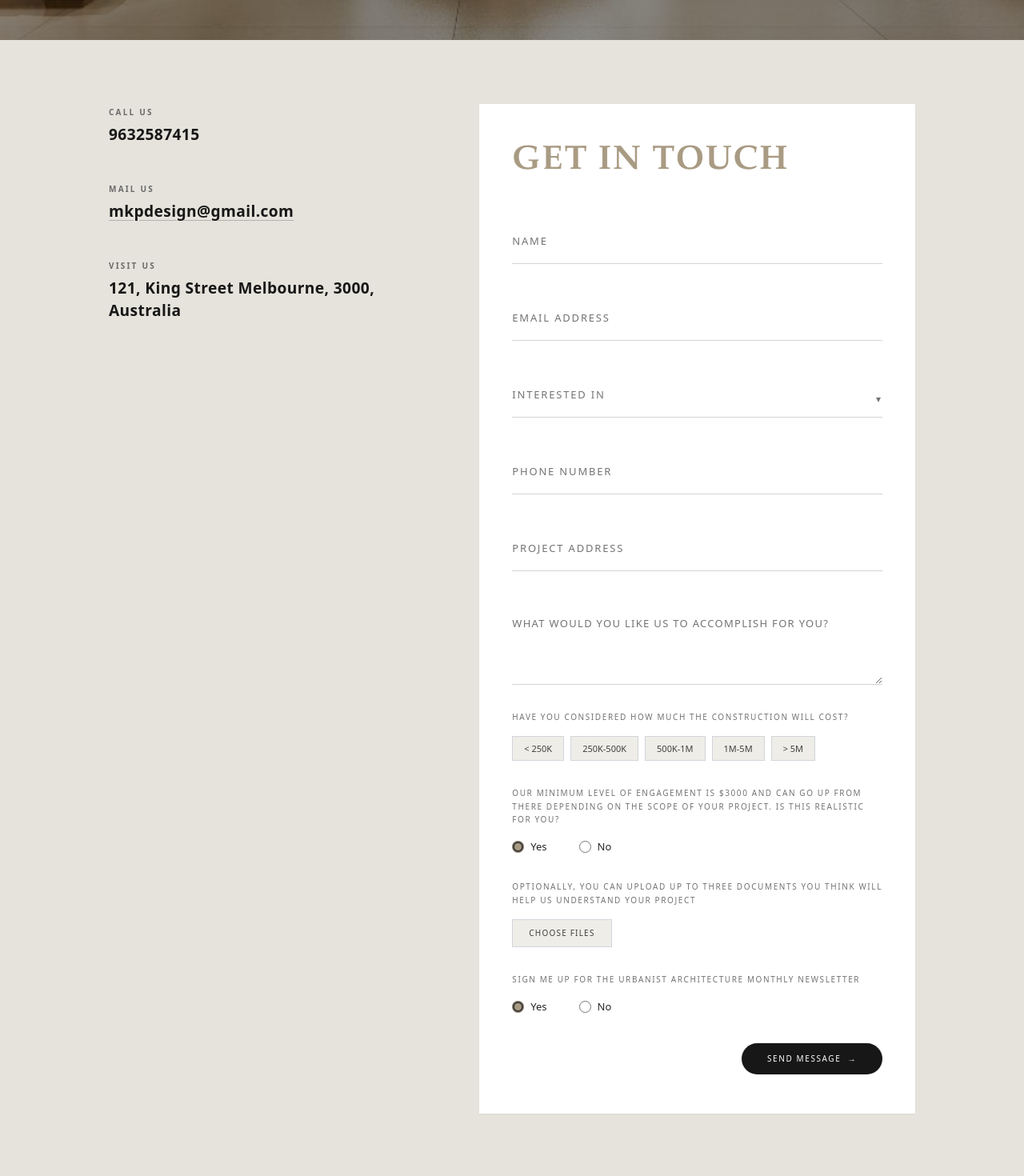
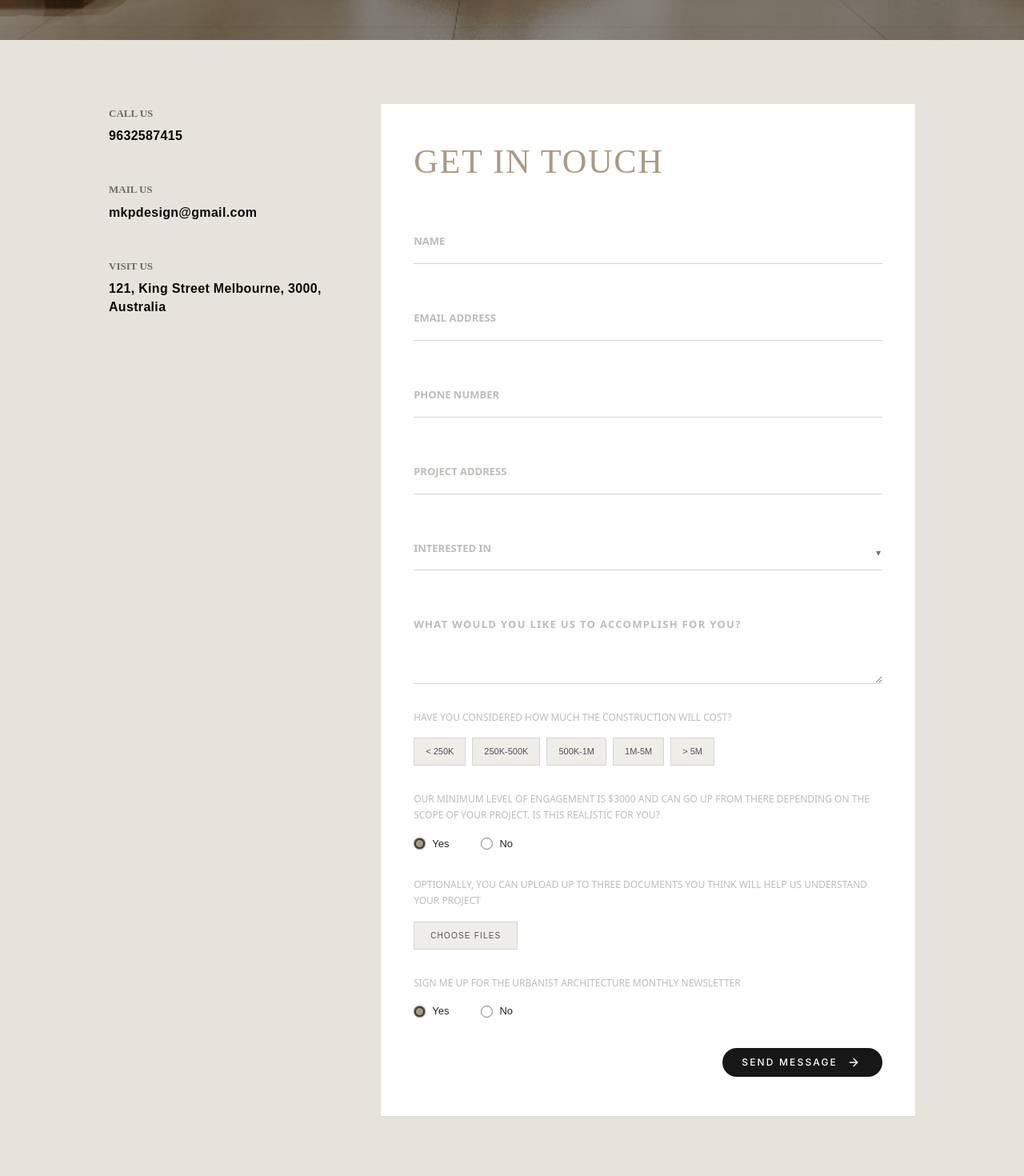
Before and after one commit to muzammilshahzad894/mkp-website, a Nuxt app: page /contact in a window 1280 px wide. Shown: the part 750-2220 px from the top of the page at 80% size. Built offline with nearby package versions, Linux system fonts and the light colour scheme.

Commit message:
improve contact page

```diff
--- a/app/components/common/AppButton.vue
+++ b/app/components/common/AppButton.vue
@@ -44,7 +44,7 @@ const props = defineProps({
   variant: {
     type: String,
     default: 'onDark',
-    validator: (v) => ['onDark', 'onLight'].includes(v)
+    validator: (v) => ['onDark', 'onLight', 'darkSolid'].includes(v)
   }
 })
 
@@ -54,6 +54,9 @@ const btnClass = computed(() => {
   if (props.variant === 'onLight') {
     return `${base} border border-neutral-800/90 text-neutral-800 hover:bg-neutral-900/[0.04] focus-visible:outline-neutral-800/60`
   }
+  if (props.variant === 'darkSolid') {
+    return `${base} bg-neutral-900 text-white hover:bg-neutral-600 focus-visible:outline-neutral-900`
+  }
   return `${base} border border-white/90 text-white hover:bg-white/10 focus-visible:outline-white/80`
 })
 </script>
--- a/app/components/contact/ContactForm.vue
+++ b/app/components/contact/ContactForm.vue
@@ -5,86 +5,61 @@
   >
     <div class="mx-auto w-full max-w-[min(100%,85vw,1400px)] px-5 sm:px-8 md:px-10">
       <div
-        class="grid grid-cols-1 gap-12 lg:grid-cols-[minmax(0,0.95fr)_minmax(0,1.35fr)] lg:items-start lg:gap-14 xl:gap-20"
+        class="grid grid-cols-1 gap-12 lg:grid-cols-[minmax(0,0.70fr)_minmax(0,1.60fr)] lg:items-start"
       >
         <!-- Left: contact info -->
         <div class="flex flex-col gap-11 lg:gap-12 lg:pt-1">
-          <div>
-            <p class="info-label">Call us</p>
-            <p class="info-value">9632587415</p>
-          </div>
-          <div>
-            <p class="info-label">Mail us</p>
-            <p class="info-value">
+          <div v-for="item in contactInfo" :key="item.label">
+            <p class="font-abaya text-[13px] font-semibold uppercase text-[#6b6b6b] leading-tight m-0">
+              {{ item.label }}
+            </p>
+            <p class="mt-2 font-poppins font-semibold tracking-[0.02em] leading-[1.45] text-[#090907] mb-0">
               <a
-                href="mailto:mkpdesign@gmail.com"
-                class="underline decoration-neutral-500/45 underline-offset-[0.2em] transition hover:decoration-neutral-900"
-              >mkpdesign@gmail.com</a>
-            </p>
-          </div>
-          <div>
-            <p class="info-label">Visit us</p>
-            <p class="info-value">
-              121, King Street Melbourne, 3000, Australia
+                v-if="item.href"
+                :href="item.href"
+              >{{ item.value }}</a>
+              <template v-else>{{ item.value }}</template>
             </p>
           </div>
         </div>
 
-        <!-- Right: form -->
-        <div
-          class="border border-solid border-white bg-white px-6 py-9 shadow-sm sm:px-9 sm:py-11 md:px-10 md:py-12"
-        >
+        <!-- Right: form card -->
+        <div class="border border-white bg-white px-6 py-9 shadow-sm sm:px-9 sm:py-11 md:px-10 md:py-12">
           <h2
             id="get-in-touch-heading"
-            class="heading-get-in-touch"
+            class="font-abaya text-[clamp(2rem,3.8vw,2.65rem)] uppercase tracking-[0.04em] text-[#a99b83] m-0 leading-[1.1]"
           >
             Get in touch
           </h2>
 
           <form class="mt-9 space-y-7 md:mt-10 md:space-y-8" @submit.prevent="onSubmit">
-            <!-- Full-width stack; floating labels -->
-            <div class="float-field">
+
+            <!-- Floating text inputs -->
+            <div v-for="field in textFields" :key="field.id" class="float-field">
               <input
-                id="contact-name"
-                v-model="form.name"
-                type="text"
-                name="name"
-                autocomplete="name"
+                :id="field.id"
+                v-model="form[field.key]"
+                :type="field.type"
+                :name="field.key"
+                :autocomplete="field.autocomplete"
                 class="float-input"
-                @focus="setFocus('name', true)"
-                @blur="setFocus('name', false)"
+                @focus="setFocus(field.key, true)"
+                @blur="setFocus(field.key, false)"
               >
               <label
-                for="contact-name"
+                :for="field.id"
                 class="float-label"
-                :class="{ 'float-label--up': isUp('name') }"
-              >Name</label>
+                :class="{ 'float-label--up': isUp(field.key) }"
+              >{{ field.label }}</label>
             </div>
 
-            <div class="float-field">
-              <input
-                id="contact-email"
-                v-model="form.email"
-                type="email"
-                name="email"
-                autocomplete="email"
-                class="float-input"
-                @focus="setFocus('email', true)"
-                @blur="setFocus('email', false)"
-              >
-              <label
-                for="contact-email"
-                class="float-label"
-                :class="{ 'float-label--up': isUp('email') }"
-              >Email address</label>
-            </div>
-
-            <div class="float-field float-field--select">
+            <!-- Select -->
+            <div class="relative pt-[10px]">
               <select
                 id="contact-interest"
                 v-model="form.interest"
                 name="interest"
-                class="float-input float-input--select"
+                class="block w-full pb-[10px] pt-[22px] pr-7 border-0 border-b border-[#d4d4d4] rounded-none bg-transparent font-poppins text-sm text-neutral-900 outline-none appearance-none cursor-pointer transition-colors duration-[180ms] focus:border-b-neutral-900"
                 @focus="setFocus('interest', true)"
                 @blur="setFocus('interest', false)"
               >
@@ -100,73 +75,39 @@
                 class="float-label"
                 :class="{ 'float-label--up': isUp('interest') }"
               >Interested in</label>
-              <span class="float-chevron" aria-hidden="true">▾</span>
+              <span class="absolute right-0.5 bottom-[14px] text-xs text-neutral-500 pointer-events-none" aria-hidden="true">▾</span>
             </div>
 
-            <div class="float-field">
-              <input
-                id="contact-phone"
-                v-model="form.phone"
-                type="tel"
-                name="phone"
-                autocomplete="tel"
-                class="float-input"
-                @focus="setFocus('phone', true)"
-                @blur="setFocus('phone', false)"
-              >
-              <label
-                for="contact-phone"
-                class="float-label"
-                :class="{ 'float-label--up': isUp('phone') }"
-              >Phone number</label>
-            </div>
-
-            <div class="float-field">
-              <input
-                id="contact-address"
-                v-model="form.address"
-                type="text"
-                name="address"
-                autocomplete="street-address"
-                class="float-input"
-                @focus="setFocus('address', true)"
-                @blur="setFocus('address', false)"
-              >
-              <label
-                for="contact-address"
-                class="float-label"
-                :class="{ 'float-label--up': isUp('address') }"
-              >Project address</label>
-            </div>
-
-            <div class="float-field float-field--textarea">
+            <!-- Message textarea -->
+            <div class="relative pt-[10px]">
               <textarea
                 id="contact-message"
                 v-model="form.message"
                 name="message"
                 rows="3"
-                class="float-input float-input--textarea"
+                class="block w-full min-h-[100px] pb-[10px] pt-[22px] border-0 border-b border-[#d4d4d4] rounded-none bg-transparent font-poppins text-sm text-neutral-900 outline-none appearance-none resize-y leading-[1.55] transition-colors duration-[180ms] focus:border-b-neutral-900"
                 @focus="setFocus('message', true)"
                 @blur="setFocus('message', false)"
               />
               <label
                 for="contact-message"
-                class="float-label float-label--multiline"
+                class="float-label max-w-[95%] tracking-[0.1em]"
                 :class="{ 'float-label--up': isUp('message') }"
               >What would you like us to accomplish for you?</label>
             </div>
 
+            <!-- Budget -->
             <div>
-              <p class="form-question">
-                Have you considered how much the construction will cost?
-              </p>
+              <p class="form-question">Have you considered how much the construction will cost?</p>
               <div class="mt-4 flex flex-wrap gap-2">
                 <button
                   v-for="opt in budgetOptions"
                   :key="opt"
                   type="button"
-                  class="budget-pill"
-                  :class="{ 'budget-pill--active': form.budget === opt }"
+                  class="px-[14px] py-2 border rounded-none bg-[#efede8] font-poppins text-[11px] font-normal text-neutral-600 cursor-pointer transition-colors duration-150 hover:border-[#9ca3af]"
+                  :class="form.budget === opt
+                    ? 'border-[#a99b83] shadow-[0_0_0_1px_rgba(169,155,131,0.35)]'
+                    : 'border-[#d1d5db]'"
                   @click="form.budget = opt"
                 >
                   {{ opt }}
@@ -174,28 +115,24 @@
               </div>
             </div>
 
-            <fieldset class="fieldset-reset">
+            <!-- Engagement radio -->
+            <fieldset class="m-0 p-0 border-0 min-w-0">
               <legend class="form-question">
                 Our minimum level of engagement is $3000 and can go up from there depending on the scope of your project. Is this realistic for you?
               </legend>
               <div class="mt-4 flex gap-10">
-                <label class="radio-label">
-                  <input v-model="form.engagementOk" type="radio" name="engagement" :value="true" class="radio-dot">
-                  Yes
-                </label>
-                <label class="radio-label">
-                  <input v-model="form.engagementOk" type="radio" name="engagement" :value="false" class="radio-dot">
-                  No
+                <label v-for="opt in yesNoOptions" :key="String(opt.value)" class="inline-flex items-center gap-2 font-poppins text-[13px] text-neutral-800 cursor-pointer select-none">
+                  <input v-model="form.engagementOk" type="radio" name="engagement" :value="opt.value" class="w-[15px] h-[15px] accent-[#a99b83] cursor-pointer shrink-0 m-0">
+                  {{ opt.label }}
                 </label>
               </div>
             </fieldset>
 
+            <!-- File upload -->
             <div>
-              <p class="form-question">
-                Optionally, you can upload up to three documents you think will help us understand your project
-              </p>
+              <p class="form-question">Optionally, you can upload up to three documents you think will help us understand your project</p>
               <div class="mt-4">
-                <label class="upload-btn">
+                <label class="inline-block px-5 py-[9px] border border-[#d1d5db] rounded-none bg-[#efede8] font-poppins text-[10px] font-medium uppercase tracking-[0.12em] text-neutral-600 cursor-pointer transition-colors duration-150 hover:border-[#9ca3af]">
                   <span>Choose files</span>
                   <input
                     type="file"
@@ -205,33 +142,28 @@
                     @change="onFiles"
                   >
                 </label>
-                <p v-if="fileNames.length" class="mt-2 font-poppins text-xs text-neutral-500">
+                <p v-if="fileNames.length" class="mt-2 font-[Poppins,ui-sans-serif,system-ui,sans-serif] text-xs text-neutral-500">
                   {{ fileNames.join(', ') }}
                 </p>
               </div>
             </div>
 
-            <fieldset class="fieldset-reset">
-              <legend class="form-question">
-                Sign me up for the Urbanist Architecture monthly newsletter
-              </legend>
+            <!-- Newsletter radio -->
+            <fieldset class="m-0 p-0 border-0 min-w-0">
+              <legend class="form-question">Sign me up for the Urbanist Architecture monthly newsletter</legend>
               <div class="mt-4 flex gap-10">
-                <label class="radio-label">
-                  <input v-model="form.newsletter" type="radio" name="newsletter" :value="true" class="radio-dot">
-                  Yes
-                </label>
-                <label class="radio-label">
-                  <input v-model="form.newsletter" type="radio" name="newsletter" :value="false" class="radio-dot">
-                  No
+                <label v-for="opt in yesNoOptions" :key="String(opt.value)" class="inline-flex items-center gap-2 font-poppins text-[13px] text-neutral-800 cursor-pointer select-none">
+                  <input v-model="form.newsletter" type="radio" name="newsletter" :value="opt.value" class="w-[15px] h-[15px] accent-[#a99b83] cursor-pointer shrink-0 m-0">
+                  {{ opt.label }}
                 </label>
               </div>
             </fieldset>
 
+            <!-- Submit -->
             <div class="flex justify-end pt-1">
-              <button type="submit" class="submit-btn">
-                <span>Send message</span>
-                <span aria-hidden="true">→</span>
-              </button>
+              <AppButton type="submit" variant="darkSolid">
+                Send message
+              </AppButton>
             </div>
           </form>
         </div>
@@ -241,7 +173,27 @@
 </template>
 
 <script setup>
+import AppButton from '../common/AppButton.vue'
+
 const budgetOptions = ['< 250K', '250K-500K', '500K-1M', '1M-5M', '> 5M']
+
+const yesNoOptions = [
+  { label: 'Yes', value: true },
+  { label: 'No', value: false },
+]
+
+const contactInfo = [
+  { label: 'Call us', value: '9632587415' },
+  { label: 'Mail us', value: 'mkpdesign@gmail.com', href: 'mailto:mkpdesign@gmail.com' },
+  { label: 'Visit us', value: '121, King Street Melbourne, 3000, Australia' },
+]
+
+const textFields = [
+  { id: 'contact-name',    key: 'name',    type: 'text',  label: 'Name',           autocomplete: 'name' },
+  { id: 'contact-email',   key: 'email',   type: 'email', label: 'Email address',  autocomplete: 'email' },
+  { id: 'contact-phone',   key: 'phone',   type: 'tel',   label: 'Phone number',   autocomplete: 'tel' },
+  { id: 'contact-address', key: 'address', type: 'text',  label: 'Project address', autocomplete: 'street-address' },
+]
 
 const form = reactive({
   name: '',
@@ -252,7 +204,7 @@ const form = reactive({
   message: '',
   budget: '',
   engagementOk: true,
-  newsletter: true
+  newsletter: true,
 })
 
 const focus = reactive({
@@ -261,115 +213,53 @@ const focus = reactive({
   interest: false,
   phone: false,
   address: false,
-  message: false
+  message: false,
 })
 
 const fileNames = ref([])
 
-function setFocus (key, value) {
+function setFocus(key, value) {
   focus[key] = value
 }
 
-function isUp (key) {
-  if (focus[key]) {
-    return true
-  }
+function isUp(key) {
+  if (focus[key]) return true
   const v = form[key]
-  if (typeof v === 'string') {
-    return v.trim().length > 0
-  }
-  return false
+  return typeof v === 'string' ? v.trim().length > 0 : false
 }
 
-function onFiles (e) {
-  const files = Array.from(e.target.files || []).slice(0, 3)
-  fileNames.value = files.map((f) => f.name)
+function onFiles(e) {
+  fileNames.value = Array.from(e.target.files ?? []).slice(0, 3).map(f => f.name)
 }
 
-function onSubmit () {
+function onSubmit() {
   // Wire to API or form service when ready
 }
 </script>
 
 <style scoped>
-/* ─── Left column ─── */
-.info-label {
-  font-family: 'Poppins', ui-sans-serif, system-ui, sans-serif;
-  font-size: 10px;
-  font-weight: 600;
-  text-transform: uppercase;
-  letter-spacing: 0.22em;
-  color: #6b6b6b;
-  margin: 0;
-  line-height: 1.2;
-}
-
-.info-value {
-  margin-top: 8px;
-  font-family: 'Poppins', ui-sans-serif, system-ui, sans-serif;
-  font-size: clamp(1.05rem, 1.5vw, 1.25rem);
-  font-weight: 600;
-  letter-spacing: 0.02em;
-  line-height: 1.45;
-  color: #171717;
-  margin-bottom: 0;
-}
-
-/* ─── Card title ─── */
-.heading-get-in-touch {
-  font-family: 'Abhaya Libre', 'Palatino Linotype', Georgia, serif;
-  font-size: clamp(2rem, 3.8vw, 2.65rem);
-  font-weight: 600;
-  text-transform: uppercase;
-  letter-spacing: 0.04em;
-  color: #a99b83;
-  margin: 0;
-  line-height: 1.1;
-}
-
-/* ─── Floating fields ─── */
-.float-field {
-  position: relative;
-  padding-top: 10px;
-}
-
-.float-field--select {
-  padding-top: 10px;
-}
-
+/* ─── Floating label shared styles ───
+   Kept as minimal scoped CSS since Tailwind can't handle
+   sibling-state transitions or dynamic top/font-size tweens cleanly. */
 .float-input {
   display: block;
   width: 100%;
   padding: 22px 0 10px;
-  margin: 0;
-  border: none !important;
-  border-bottom: 1px solid #d4d4d4 !important;
+  border: none;
+  border-bottom: 1px solid #d4d4d4;
   border-radius: 0;
   background: transparent;
   font-family: 'Poppins', ui-sans-serif, system-ui, sans-serif;
   font-size: 14px;
-  font-weight: 400;
   color: #171717;
-  outline: none !important;
-  box-shadow: none !important;
+  outline: none;
+  box-shadow: none;
   -webkit-appearance: none;
   appearance: none;
   transition: border-color 0.18s ease;
 }
-
 .float-input:focus {
-  border-bottom-color: #171717 !important;
-}
-
-.float-input--select {
-  padding-right: 28px;
-  cursor: pointer;
-}
-
-.float-input--textarea {
-  min-height: 100px;
-  resize: vertical;
-  line-height: 1.55;
+  border-bottom-color: #171717;
 }
 
 .float-label {
@@ -378,155 +268,34 @@ function onSubmit () {
   top: 28px;
   font-family: 'Poppins', ui-sans-serif, system-ui, sans-serif;
   font-size: 13px;
-  font-weight: 400;
+  font-weight: 600;
   text-transform: uppercase;
-  letter-spacing: 0.14em;
-  color: #737373;
+  color: #938F8899;
   pointer-events: none;
   line-height: 1.2;
   transform-origin: left top;
-  transition:
-    top 0.2s ease,
-    font-size 0.2s ease,
-    letter-spacing 0.2s ease,
-    color 0.2s ease;
+  transition: top 0.2s ease, font-size 0.2s ease, letter-spacing 0.2s ease, color 0.2s ease;
+}
+.float-label--up {
+  top: 2px;
+  font-size: 12px;
+  font-weight: 600;
+  color: #746c5e99;
 }
 
-.float-label--multiline {
-  top: 26px;
-  max-width: 95%;
-  letter-spacing: 0.1em;
+/* Wrapper for text inputs */
+.float-field {
+  position: relative;
+  padding-top: 10px;
 }
 
-.float-label--up {
-  top: 2px;
-  font-size: 10px;
-  font-weight: 500;
-  letter-spacing: 0.2em;
-  color: #6b6b6b;
-}
-
-.float-label--up.float-label--multiline {
-  top: 0;
-}
-
-.float-chevron {
-  position: absolute;
-  right: 2px;
-  bottom: 14px;
-  font-size: 12px;
-  color: #737373;
-  pointer-events: none;
-}
-
-/* ─── Static question blocks ─── */
 .form-question {
-  width: 100%;
   margin: 0;
   font-family: 'Poppins', ui-sans-serif, system-ui, sans-serif;
-  font-size: 10px;
+  font-size: 12px;
   font-weight: 500;
   text-transform: uppercase;
-  letter-spacing: 0.16em;
   line-height: 1.65;
-  color: #737373;
-}
-
-.fieldset-reset {
-  margin: 0;
-  padding: 0;
-  border: 0;
-  min-width: 0;
-}
-
-/* ─── Budget (rectangular, no pill radius) ─── */
-.budget-pill {
-  padding: 8px 14px;
-  border: 1px solid #d1d5db;
-  border-radius: 0;
-  background: #efede8;
-  font-family: 'Poppins', ui-sans-serif, system-ui, sans-serif;
-  font-size: 11px;
-  font-weight: 400;
-  color: #404040;
-  cursor: pointer;
-  transition: border-color 0.15s ease;
-  line-height: 1.2;
-}
-
-.budget-pill:hover {
-  border-color: #9ca3af;
-}
-
-.budget-pill--active {
-  border-color: #a99b83;
-  box-shadow: 0 0 0 1px rgba(169, 155, 131, 0.35);
-}
-
-.radio-label {
-  display: inline-flex;
-  align-items: center;
-  gap: 8px;
-  font-family: 'Poppins', ui-sans-serif, system-ui, sans-serif;
-  font-size: 13px;
-  color: #262626;
-  cursor: pointer;
-  user-select: none;
-}
-
-.radio-dot {
-  width: 15px;
-  height: 15px;
-  accent-color: #a99b83;
-  cursor: pointer;
-  flex-shrink: 0;
-  margin: 0;
-}
-
-.upload-btn {
-  display: inline-block;
-  padding: 9px 20px;
-  border: 1px solid #d1d5db;
-  border-radius: 0;
-  background: #efede8;
-  font-family: 'Poppins', ui-sans-serif, system-ui, sans-serif;
-  font-size: 10px;
-  font-weight: 500;
-  text-transform: uppercase;
-  letter-spacing: 0.12em;
-  color: #404040;
-  cursor: pointer;
-  transition: border-color 0.15s ease;
-}
-
-.upload-btn:hover {
-  border-color: #9ca3af;
-}
-
-.submit-btn {
-  display: inline-flex;
-  align-items: center;
-  gap: 8px;
-  padding: 12px 32px;
-  border-radius: 9999px;
-  background: #171717;
-  font-family: 'Poppins', ui-sans-serif, system-ui, sans-serif;
-  font-size: 10px;
-  font-weight: 500;
-  text-transform: uppercase;
-  letter-spacing: 0.16em;
-  color: #fff;
-  cursor: pointer;
-  border: none;
-  transition: background 0.15s ease;
-}
-
-.submit-btn:hover {
-  background: #404040;
-}
-
-.submit-btn:focus-visible {
-  outline: 2px solid #171717;
-  outline-offset: 2px;
+  color: #938F8899;
 }
 </style>
```
